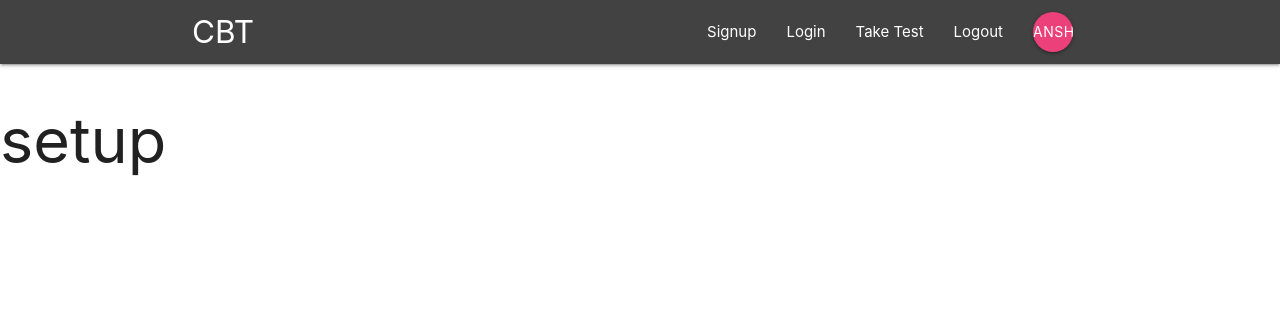
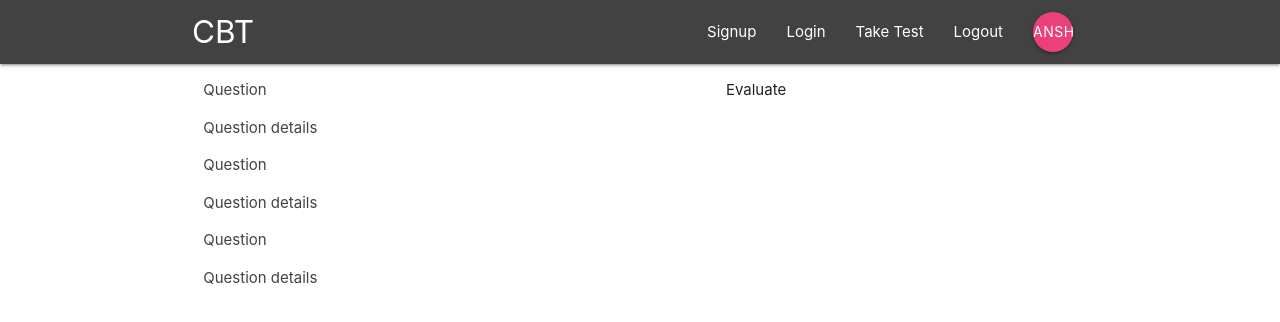
Before and after one commit to Anshu-rai89/OnlineAssement-Frontend, a React (Create React App) app: page / in a window 1280 px wide. Shown: the top 322 px of the page. Built offline with nearby package versions, Linux system fonts and the light colour scheme.

Commit message:
added dashbord questiolist component

```diff
--- a/src/App.js
+++ b/src/App.js
@@ -1,8 +1,8 @@
 import React from 'react';
-import {BrowserRouter} from 'react-router-dom';
+import {BrowserRouter,Switch,Route} from 'react-router-dom';
 
 import Navbar from './components/layout/navbar';
-
+import DashBord from './components/dashbord/dashbord';
 function App() {
 
 
@@ -10,7 +10,9 @@ function App() {
     <BrowserRouter>
     <div className="App">
       <Navbar />
-      <h1>setup</h1>
+      <Switch>
+        <Route path='/' component ={DashBord}  />
+      </Switch>
     </div>
     </BrowserRouter>
   );
--- a/src/components/dashbord/dashbord.js
+++ b/src/components/dashbord/dashbord.js
@@ -0,0 +1,22 @@
+import React from 'react';
+import QuestionList from '../project/projectlist';
+class Dashbord extends React.Component
+{
+    render()
+    {
+        return (
+            <div className='dashboard container'>
+                <div className="row">
+                  <div className="col s12 m6">
+                      <QuestionList />
+                  </div>
+                  <div className="col s12 m5 offset-m1">
+                     <p>Evaluate</p>
+                  </div>
+                </div>
+            </div>
+        )
+    }
+}
+
+export default Dashbord;
--- /dev/null
+++ b/src/components/project/projectlist.js
@@ -0,0 +1,25 @@
+import React from  'react';
+
+
+const QuestionList=()=>
+{
+    return (
+        <div className="question-list section">
+            <div className="card-content grey-text text-darken-3">
+                 <span className="card-title"> Question</span>
+                 <p>Question details</p>
+            </div>
+
+            <div className="card-content grey-text text-darken-3">
+                 <span className="card-title"> Question</span>
+                 <p>Question details</p>
+            </div>
+            <div className="card-content grey-text text-darken-3">
+                 <span className="card-title"> Question</span>
+                 <p>Question details</p>
+            </div>
+        </div>
+    )
+}
+
+export default QuestionList;
```
